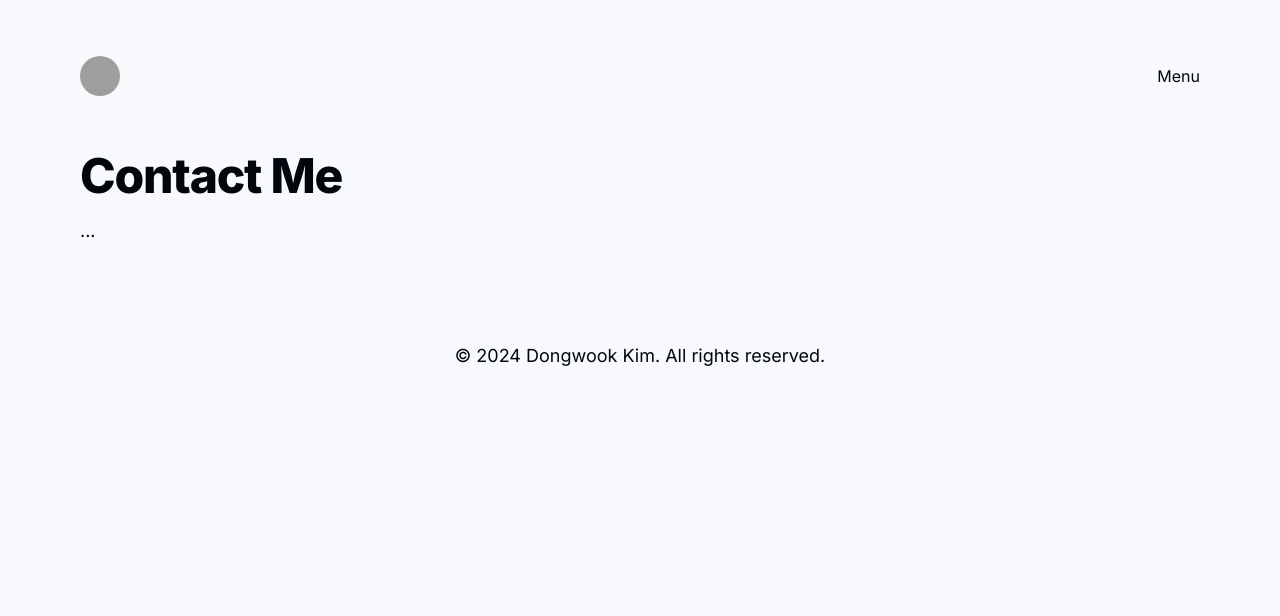
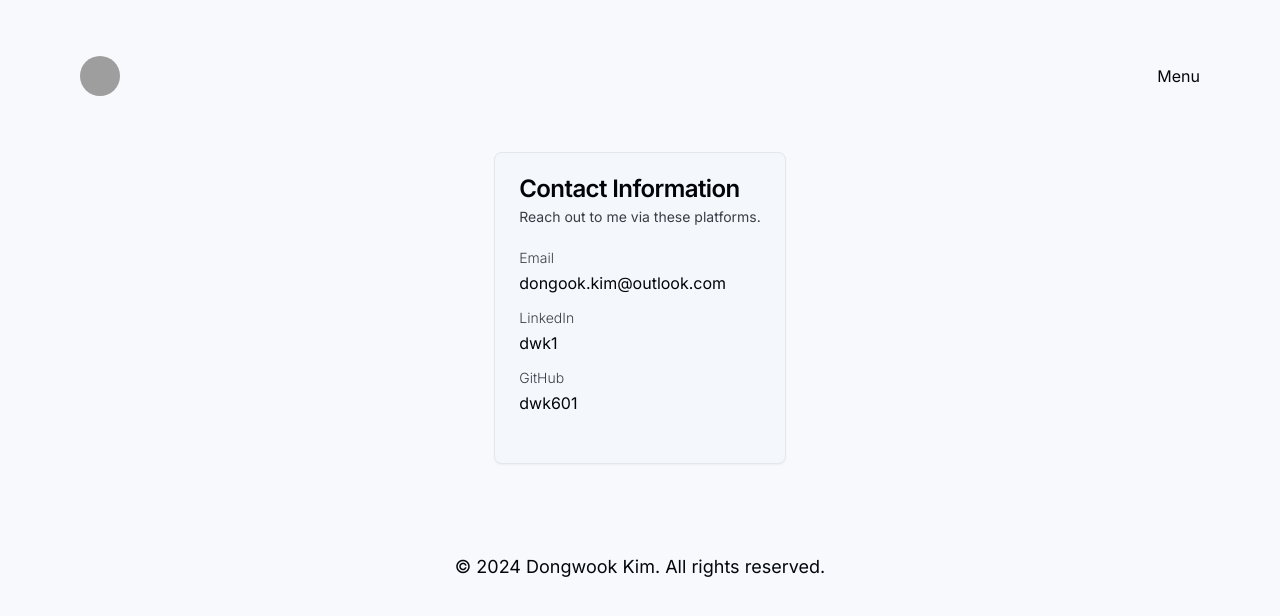
Before and after one commit to dwk601/next-portfolio, a Next.js app: page /contact in a window 1280 px wide. Shown: the top 616 px of the page. Built offline with nearby package versions, Linux system fonts and the light colour scheme; grey boxes are pictures that could not be loaded.

Commit message:
Add @radix-ui/react-label component and update contact page

```diff
--- a/package.json
+++ b/package.json
@@ -12,6 +12,7 @@
     "@radix-ui/react-avatar": "^1.0.4",
     "@radix-ui/react-dialog": "^1.0.5",
     "@radix-ui/react-dropdown-menu": "^2.0.6",
+    "@radix-ui/react-label": "^2.0.2",
     "@radix-ui/react-menubar": "^1.0.4",
     "@radix-ui/react-separator": "^1.0.3",
     "@radix-ui/react-slot": "^1.0.2",
--- a/src/app/contact/page.tsx
+++ b/src/app/contact/page.tsx
@@ -1,10 +1,64 @@
+import {
+  Card,
+  CardContent,
+  CardDescription,
+  CardFooter,
+  CardHeader,
+  CardTitle,
+} from "@/components/ui/card";
+import { Label } from "@/components/ui/label";
+
 export default function Contact() {
   return (
-    <div>
-      <main>
-        <h1>Contact Me</h1>
-        <p>...</p>
-      </main>
+    <div className="contact-container flex justify-center items-center">
+      <Card className="">
+        <CardHeader>
+          <CardTitle>Contact Information</CardTitle>
+          <CardDescription>
+            Reach out to me via these platforms.
+          </CardDescription>
+        </CardHeader>
+        <CardContent>
+          <form>
+            <div className="grid w-full items-center gap-4">
+              <div className="flex flex-col space-y-1.5">
+                <Label
+                  htmlFor="email"
+                  className="font-light text-muted-foreground"
+                >
+                  Email
+                </Label>
+                <a href="mailto:dongook.kim@outlook.com" id="email">
+                  dongook.kim@outlook.com
+                </a>
+              </div>
+              <div className="flex flex-col space-y-1.5">
+                <Label
+                  htmlFor="linkedin"
+                  className="font-light text-muted-foreground"
+                >
+                  LinkedIn
+                </Label>
+                <a href="https://www.linkedin.com/in/dwk1/" id="linkedin">
+                  dwk1
+                </a>
+              </div>
+              <div className="flex flex-col space-y-1.5">
+                <Label
+                  htmlFor="github"
+                  className="font-light text-muted-foreground"
+                >
+                  GitHub
+                </Label>
+                <a href="https://github.com/dwk601" id="github">
+                  dwk601
+                </a>
+              </div>
+            </div>
+          </form>
+        </CardContent>
+        <CardFooter className="flex justify-between"></CardFooter>
+      </Card>
     </div>
   );
 }
--- a/src/app/globals.css
+++ b/src/app/globals.css
@@ -91,3 +91,6 @@ footer {
 .drawer-container {
   @apply p-4 sm:p-0 flex flex-col gap-4;
 }
+.contact-container {
+  @apply m-4 p-4 sm:p-0 flex flex-col gap-4;
+}
--- /dev/null
+++ b/src/components/ui/label.tsx
@@ -0,0 +1,26 @@
+"use client"
+
+import * as React from "react"
+import * as LabelPrimitive from "@radix-ui/react-label"
+import { cva, type VariantProps } from "class-variance-authority"
+
+import { cn } from "@/lib/utils"
+
+const labelVariants = cva(
+  "text-sm font-medium leading-none peer-disabled:cursor-not-allowed peer-disabled:opacity-70"
+)
+
+const Label = React.forwardRef<
+  React.ElementRef<typeof LabelPrimitive.Root>,
+  React.ComponentPropsWithoutRef<typeof LabelPrimitive.Root> &
+    VariantProps<typeof labelVariants>
+>(({ className, ...props }, ref) => (
+  <LabelPrimitive.Root
+    ref={ref}
+    className={cn(labelVariants(), className)}
+    {...props}
+  />
+))
+Label.displayName = LabelPrimitive.Root.displayName
+
+export { Label }
```
Also changed, not shown: 1 other file (tests, documents, lock files or other folders).
